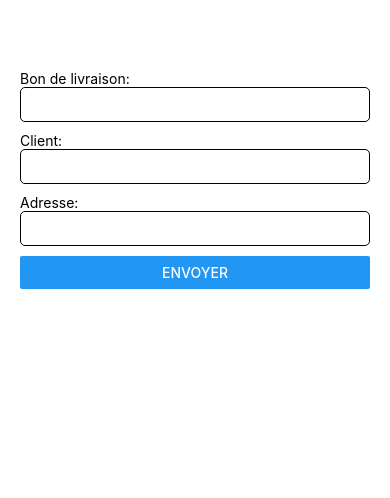
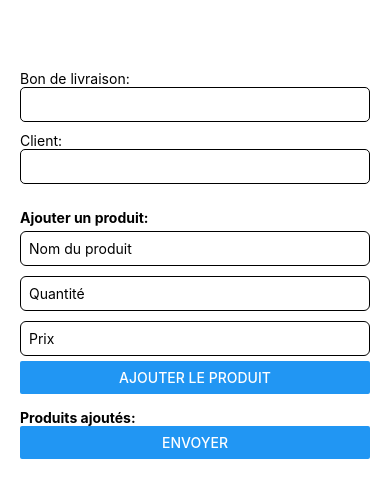
Before and after one commit to aymen-Dahmoun/invoce_generator, a React Native app: screen / in a window 390 px wide. Shown: the top 498 px of the page. Built offline with nearby package versions, Linux system fonts and the light colour scheme.

Commit message:
initial structure

```diff
--- a/Comps/InputField.js
+++ b/Comps/InputField.js
@@ -1,5 +1,8 @@
+import { Controller, useFormContext } from "react-hook-form";
+import { Text, TextInput } from "react-native";
+
 export default function InputField({ name, label }) {
-  const { control } = useFormContext(); // use context instead of props
+  const { control } = useFormContext();
 
   return (
     <>
--- /dev/null
+++ b/Comps/ProductCard.js
@@ -0,0 +1,23 @@
+import { Text, View, StyleSheet } from "react-native";
+
+export default function ProductCard({ data }) {
+  return (
+    <View style={styles.card}>
+      <Text style={styles.text}>Nom: {data.name}</Text>
+      <Text style={styles.text}>Quantité: {data.quantity}</Text>
+      <Text style={styles.text}>Prix: {data.price}</Text>
+    </View>
+  );
+}
+
+const styles = StyleSheet.create({
+  card: {
+    padding: 10,
+    backgroundColor: '#f2f2f2',
+    borderRadius: 8,
+    marginVertical: 6
+  },
+  text: {
+    fontSize: 16
+  }
+});
--- a/screens/Home.js
+++ b/screens/Home.js
@@ -1,49 +1,156 @@
-import React from 'react';
-import { View, Text, TextInput, Button } from 'react-native';
-import { useForm, Controller, FormProvider, useFormContext } from 'react-hook-form';
+import React, { useState } from 'react';
+import {
+  View,
+  Text,
+  TextInput,
+  Button,
+  FlatList,
+  StyleSheet,
+  TouchableOpacity
+} from 'react-native';
+import { useForm, FormProvider } from 'react-hook-form';
+import InputField from '../Comps/InputField';
+import ProductCard from '../Comps/ProductCard';
 
-function InputField({ name, label }) {
-  const { control } = useFormContext(); // use context instead of props
-
-  return (
-    <>
-      <Text>{label}</Text>
-      <Controller
-        control={control}
-        name={name}
-        defaultValue=""
-        render={({ field: { onChange, value } }) => (
-          <TextInput
-            style={{
-              borderWidth: 1,
-              padding: 8,
-              marginBottom: 10,
-              borderRadius: 5,
-            }}
-            onChangeText={onChange}
-            value={value}
-          />
-        )}
-      />
-    </>
-  );
-}
+// Static product list with defaults
+const COMMON_PRODUCTS = [
+  { name: 'Ciment', quantity: '10', price: '800' },
+  { name: 'Sable', quantity: '20', price: '400' },
+  { name: 'Gravier', quantity: '15', price: '600' },
+  { name: 'Fer à béton', quantity: '30', price: '1200' },
+  { name: 'Peinture', quantity: '5', price: '1500' },
+  { name: 'Brique', quantity: '50', price: '300' },
+  { name: 'Plaque de plâtre', quantity: '8', price: '950' },
+  { name: 'Parpaing', quantity: '40', price: '350' },
+  { name: 'Colle carrelage', quantity: '6', price: '700' },
+  { name: 'Bois', quantity: '12', price: '1100' },
+  { name: 'Tuyaux PVC', quantity: '25', price: '500' }
+];
 
 export default function MyForm() {
   const methods = useForm();
+  const [products, setProducts] = useState([]);
+  const [productInput, setProductInput] = useState('');
+  const [quantity, setQuantity] = useState('');
+  const [price, setPrice] = useState('');
+  const [showSuggestions, setShowSuggestions] = useState(false);
 
-  const onSubmit = (data) => {
-    console.log(data);
+  const onSubmit = (d) => {
+    const fullData = { ...d, products };
+    console.log(fullData);
   };
+
+  const addProduct = () => {
+    if (productInput.trim() === '' || quantity === '' || price === '') return;
+
+    setProducts(prev => [
+      ...prev,
+      { id: Date.now().toString(), name: productInput, quantity, price }
+    ]);
+
+    setProductInput('');
+    setQuantity('');
+    setPrice('');
+    setShowSuggestions(false);
+  };
+
+  const handleProductInputChange = (text) => {
+    setProductInput(text);
+    setShowSuggestions(text.length > 0);
+  };
+
+  const handleSuggestionSelect = (item) => {
+    setProductInput(item.name);
+    setQuantity(item.quantity);
+    setPrice(item.price);
+    setShowSuggestions(false);
+  };
+
+  const filteredSuggestions = COMMON_PRODUCTS.filter(item =>
+    item.name.toLowerCase().includes(productInput.toLowerCase())
+  );
 
   return (
     <FormProvider {...methods}>
-      <View style={{ padding: 20 }}>
-        <InputField name="bonDeLivraison" label="Bon de livraison:" />
+      <View style={styles.container}>
+        <InputField name="name" label="Bon de livraison:" />
         <InputField name="client" label="Client:" />
-        <InputField name="adresse" label="Adresse:" />
+
+        <Text style={styles.label}>Ajouter un produit:</Text>
+
+        <TextInput
+          style={styles.input}
+          value={productInput}
+          onChangeText={handleProductInputChange}
+          placeholder="Nom du produit"
+        />
+        {showSuggestions && (
+          <View style={styles.suggestions}>
+            {filteredSuggestions.map((item) => (
+              <TouchableOpacity key={item.name} onPress={() => handleSuggestionSelect(item)}>
+                <Text style={styles.suggestionItem}>
+                  {item.name} (Qté: {item.quantity}, Prix: {item.price})
+                </Text>
+              </TouchableOpacity>
+            ))}
+          </View>
+        )}
+
+        <TextInput
+          style={styles.input}
+          value={quantity}
+          onChangeText={setQuantity}
+          placeholder="Quantité"
+          keyboardType="numeric"
+        />
+        <TextInput
+          style={styles.input}
+          value={price}
+          onChangeText={setPrice}
+          placeholder="Prix"
+          keyboardType="numeric"
+        />
+
+        <Button title="Ajouter le produit" onPress={addProduct} />
+
+        <Text style={styles.label}>Produits ajoutés:</Text>
+        <FlatList
+          data={products}
+          keyExtractor={(item) => item.id}
+          renderItem={({ item }) => <ProductCard data={item} />}
+        />
+
         <Button title="Envoyer" onPress={methods.handleSubmit(onSubmit)} />
       </View>
     </FormProvider>
   );
 }
+
+const styles = StyleSheet.create({
+  container: {
+    padding: 20
+  },
+  input: {
+    borderWidth: 1,
+    padding: 8,
+    marginVertical: 5,
+    borderRadius: 6
+  },
+  label: {
+    fontWeight: 'bold',
+    marginTop: 15
+  },
+  suggestions: {
+    backgroundColor: '#fff',
+    borderWidth: 1,
+    borderColor: '#ccc',
+    borderRadius: 6,
+    marginBottom: 8
+  },
+  suggestionItem: {
+    padding: 10,
+    fontSize: 16,
+    borderBottomWidth: 1,
+    borderColor: '#eee'
+  }
+});
```
Also changed, not shown: 1 other file (tests, documents, lock files or other folders).
